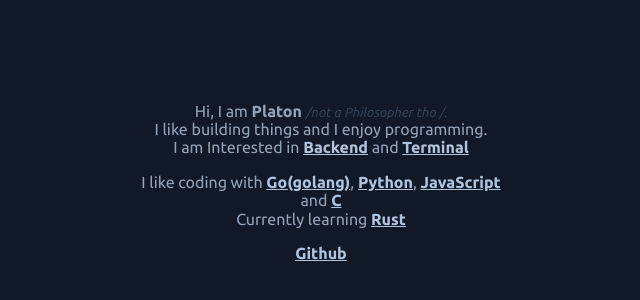
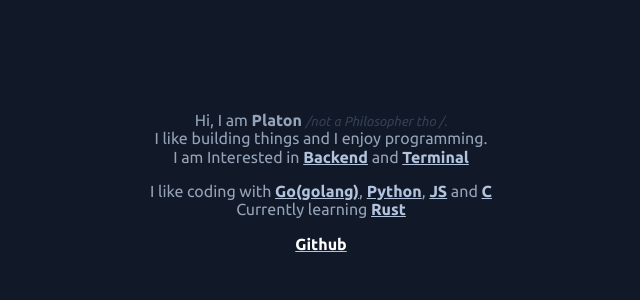
Before and after one commit to xnpltn/platonx, a Vue app: page / in a window 1280 px wide. Shown: the part 218-518 px from the top of the page, without its empty margins (319-959 px from the left). Built offline with nearby package versions, Linux system fonts and the light colour scheme.

Commit message:
minor changes

```diff
--- a/index.html
+++ b/index.html
@@ -1,10 +1,10 @@
 <!DOCTYPE html>
 <html lang="en">
   <head>
-    <meta charset="UTF-8">
-    <link rel="icon" href="/icon.jpg">
-    <meta name="viewport" content="width=device-width, initial-scale=1.0">
-    <title>Platon</title>
+    <meta charset="UTF-8" />
+    <link rel="icon" href="/icon.jpg" />
+    <meta name="viewport" content="width=device-width, initial-scale=1.0" />
+    <title>Platon | @xnpltn</title>
   </head>
   <body>
     <script type="module" src="/src/main.ts"></script>
--- a/package.json
+++ b/package.json
@@ -11,8 +11,6 @@
     "type-check": "vue-tsc --build --force"
   },
   "dependencies": {
-    "marked": "^11.2.0",
-    "pinia": "^2.1.7",
     "vite": "^5.0.10",
     "vue": "^3.3.11",
     "vue-router": "^4.2.5"
--- a/src/App.vue
+++ b/src/App.vue
@@ -3,6 +3,5 @@ import { RouterView } from 'vue-router'
 </script>
 
 <template>
-
   <RouterView />
 </template>
--- a/src/assets/main.css
+++ b/src/assets/main.css
@@ -1,8 +1,6 @@
 @import './modern-normalize.css';
 @import url('https://fonts.googleapis.com/css2?family=Ubuntu:ital,wght@0,300;0,400;0,500;0,700;1,300;1,400;1,500;1,700&display=swap');
-
-
-body{
+body {
   background-color: #111827;
   color: #94a3b8;
   font-family: "Ubuntu", sans-serif;
@@ -12,95 +10,44 @@ body{
   display: flex;
   align-items: center;
   justify-content: center;
-
-}
-
-a{
-  text-decoration: none;
-  color: #94a3b8;
-}
-a:visited{
-  color: #f1f5f9;
-}
-
-
-
-a:hover{
-  text-decoration: underline;
-}
-
-
-.navbar{
-  display: flex;
-  justify-content: space-between;
-  padding-top: 2rem;
-  padding-bottom: 2rem;
-}
-
-.center, .footer{
-  display: grid;
-  place-items: center;
-
-}
-
-.title{
-  font-size: x-large;
-}
-
-
-
-.hiden_small{
-  display: none;
 }
 
 
 /* xs */
-@media (min-width: 475px){
-  body{
+@media (min-width: 475px) {
+  body {
     padding-left: 10%;
     padding-right: 10%;
-  }
-
-  .projects{
-    display: grid;
-    grid-template-columns: 1fr 1fr;
-    gap: 1rem;
   }
 }
 
 /* sm */
-@media (min-width: 640px){
-  body{
+@media (min-width: 640px) {
+  body {
     padding-left: 15%;
     padding-right: 15%;
   }
 }
 
-
 /* md */
-@media (min-width: 768px){
-  body{
+@media (min-width: 768px) {
+  body {
     padding-left: 20%;
     padding-right: 20%;
-  }
-
-  .hiden_small{
-    display: inline-block;
   }
 }
 
 /* lg */
-@media (min-width: 1024px){
-  body{
+@media (min-width: 1024px) {
+  body {
     padding-left: 25%;
     padding-right: 25%;
   }
 }
 
-
 /* xl */
-@media (min-width: 1260px){
-  body{
+@media (min-width: 1260px) {
+  body {
     padding-left: 35%;
     padding-right: 35%;
   }
--- a/src/main.ts
+++ b/src/main.ts
@@ -1,14 +1,8 @@
 import './assets/main.css'
-
 import { createApp } from 'vue'
-import { createPinia } from 'pinia'
-
 import App from './App.vue'
 import router from './router'
 
 const app = createApp(App)
-
-app.use(createPinia())
 app.use(router)
-
 app.mount('body')
--- a/src/views/HomeView.vue
+++ b/src/views/HomeView.vue
@@ -15,7 +15,7 @@
         <p>
           I like coding with <strong class="bright">Go(golang)</strong>,
           <strong class="bright">Python</strong>,
-          <strong class="bright">JavaScript</strong> and
+          <strong class="bright">JS</strong> and
           <strong class="bright">C</strong><br />
           Currently learning <strong class="bright">Rust</strong><br/>
         </p>
@@ -42,6 +42,12 @@
   margin-left: 0.5px;
 }
 
+.github a{
+  text-decoration: none;
+  color: #ffffff;
+
+}
+
 .github:hover{
   color: azure;
 }
--- a/src/views/NotFoundView.vue
+++ b/src/views/NotFoundView.vue
@@ -1,11 +1,8 @@
-<script setup lang="ts">
-</script>
 <template>
     <main>
         <div class="centered_container">
             <div class="centered">
                 <h1>Not Found</h1>
-                <NotFound/>
             </div>
         </div>
     </main>
```
Also changed, not shown: 1 other file (tests, documents, lock files or other folders).
